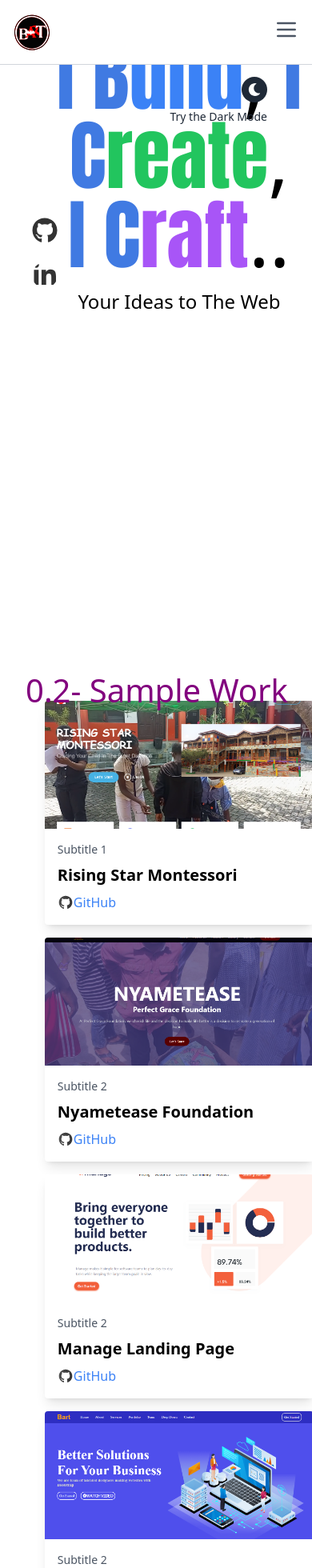
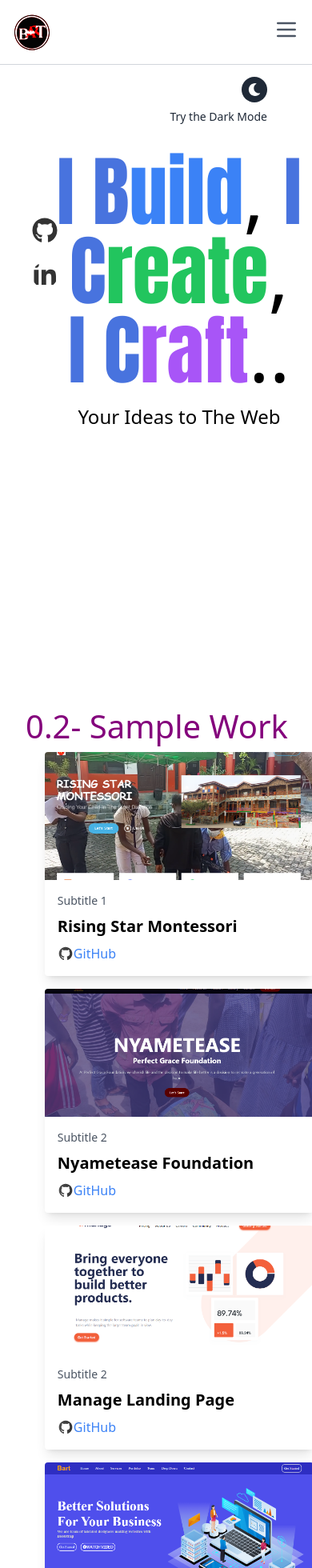
Before and after one commit to Bart-Plange/portfolioV2, a React (Vite) app: page / in a window 390 px wide. Shown: the top 1960 px of the page at 80% size. Built offline with nearby package versions, Linux system fonts and the light colour scheme.

Commit message:
mobile view added

```diff
--- a/src/components/about/About.jsx
+++ b/src/components/about/About.jsx
@@ -18,7 +18,7 @@
     };
 
     return (
-        <div className="relative about container mx-auto pt-6 bg-white dark:bg-blue-950">
+        <div className="relative about container mx-auto pt-6 bg-white mb-24 dark:bg-blue-950">
             <div className='flex flex-col md:flex-row'>
                 <div className='md:w-1/3 text-4xl text-orange-700 font-bold md:py-10 md:mt-24'>
                     <p className='p-2'>Over the Years....</p>
--- a/src/components/about/about.css
+++ b/src/components/about/about.css
@@ -1,11 +1,6 @@
 .about{
-    height: 70vh;
     padding-top: 1rem;
-}
-@media(max-width: 425px){
-    .about{
-        height: 100vh;
-    }
+    padding-bottom: 1rem;
 }
 
 .about::before{
--- a/src/components/cta/Cta.tsx
+++ b/src/components/cta/Cta.tsx
@@ -3,7 +3,7 @@
 
 const Cta = () => {
   return (
-    <div className="container h-screen py-12 custom-cursor">
+    <div className="container md:h-screen py-12 custom-cursor">
       <div className="h-3/4 flex flex-col md:flex-row relative">
         <div className="md:w-1/2 p-4">
           <p className="text-2xl font-semibold glow-on-hover pb-4 text-blue-600">
--- a/src/components/hero/Hero.jsx
+++ b/src/components/hero/Hero.jsx
@@ -3,7 +3,7 @@
 
 const Hero = ({ isDarkMode }) => {
   return (
-    <div className={`hero container mx-auto p-4 md:py-24 lg:mt-16 relative ${isDarkMode ? 'dark-glow' : ''}`}>
+    <div className={`hero container mx-auto p-4 py-24 mt-16  relative ${isDarkMode ? 'dark-glow' : ''}`}>
       <div>
         <div className="text-center text-8xl">
           <p className="pb-4">
@@ -17,7 +17,7 @@
             <span className="color-changing-text">C</span>
             <span className={`text-purple-500 ${isDarkMode ? 'glow' : ''}`}>raft</span>..
           </p>
-          <p className="text-2xl"> Your Ideas to The Web</p>
+          <p className="text-2xl dark:text-blue-400"> Your Ideas to The Web</p>
         </div>
       </div>
     </div>
--- a/src/components/skills/Skills.jsx
+++ b/src/components/skills/Skills.jsx
@@ -40,7 +40,7 @@
   };
 
   return (
-    <div className='h-screen relative pt-24'>
+    <div className='md:h-screen relative md:pt-24'>
 
     <motion.div
       className='skills container mx-auto py-12'
@@ -222,7 +222,7 @@
           </ul>
         </nav>
       </div>
-      <div style={{ flex: 1, flexDirection: 'row', color: 'orange' }}>
+      <div style={{ display: 'flex', flexDirection: 'row', color: 'orange' }}>
   <AnimatePresence mode='wait'>
     <motion.div
       key={selectedTab.label || "empty"}
--- a/src/components/skills/skills.css
+++ b/src/components/skills/skills.css
@@ -12,7 +12,7 @@
 @media (max-width: 425px) {
     .skills::before {
         font-size: 3rem;
-        top: -12%;
+        top: -8%;
     }
 }
 
--- a/src/components/work/Work.jsx
+++ b/src/components/work/Work.jsx
@@ -63,7 +63,7 @@
   };
 
   return (
-    <div className="work-container pb-16 md:mb-12">
+    <div className="work-container pb-16 mb-12">
       <div className="flex items-center justify-center">
         <div className="grid grid-cols-1 sm:grid-cols-2 md:grid-cols-2 lg:grid-cols-2 xl:grid-cols-2 gap-4">
           {items.map((item) => (
--- a/src/components/work/work.css
+++ b/src/components/work/work.css
@@ -11,6 +11,7 @@
     color: rgb(65, 65, 231);
     animation: workchangeColor 5s infinite;
 }
+
 @keyframes workchangeColor {
     0% {
         color: rgb(65, 65, 231);
@@ -31,7 +32,7 @@
 @media (max-width: 425px) {
     .work-container::before{
         font-size: 2.5rem;
-        top: -3.5%;
+        top: -5%;
     }
 }
 
```
